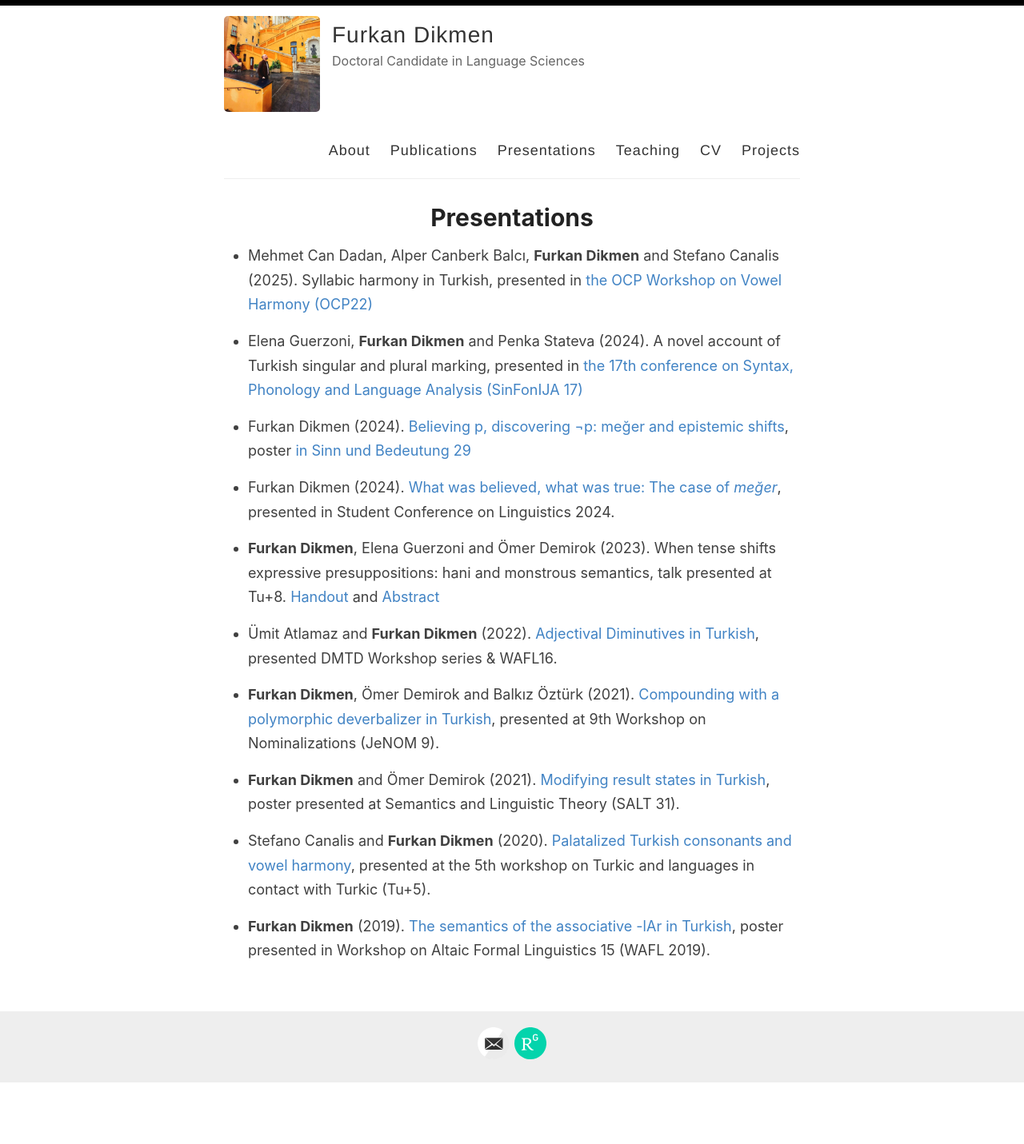
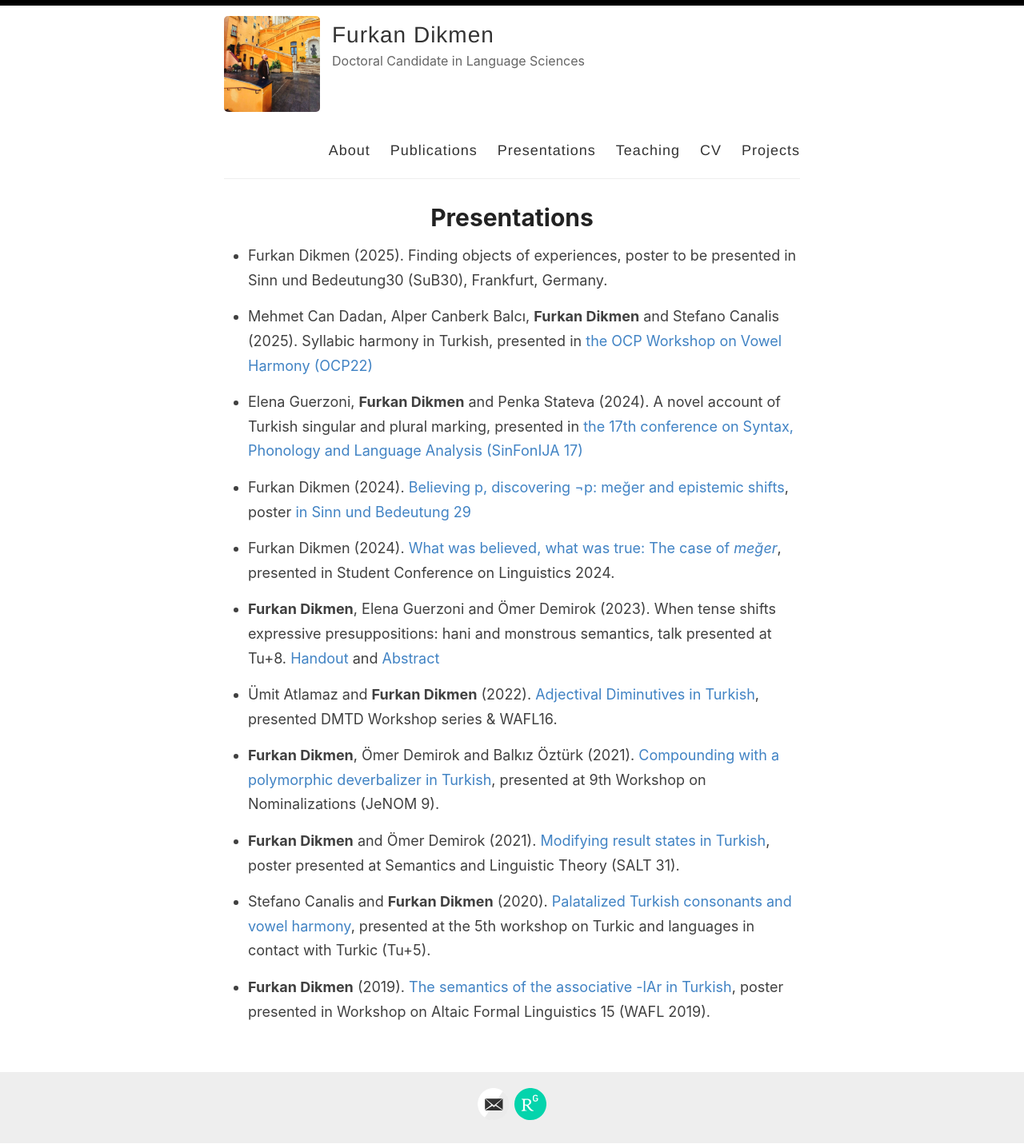
Before and after one commit to furkandikmen/furkandikmen.github.io, a Jekyll site: the page built from _pages/presentations.md, in a window 1280 px wide. Shown: the whole page at 80% size. Built offline with Jekyll 4.4.1, drawn with Linux system fonts in a browser that asks for light colours; before the commit the page ends 1355 px from its top, so only the background shows below that.

Commit message:
Update presentations.md

```diff
--- a/_pages/presentations.md
+++ b/_pages/presentations.md
@@ -3,6 +3,8 @@ layout: page
 title: Presentations
 permalink: /presentations/
 ---
+
+- Furkan Dikmen (2025). Finding objects of experiences, poster to be presented in Sinn und Bedeutung30 (SuB30), Frankfurt, Germany.
 
 - Mehmet Can Dadan, Alper Canberk Balcı, **Furkan Dikmen** and Stefano Canalis (2025). Syllabic harmony in Turkish, presented in [the OCP Workshop on Vowel Harmony (OCP22)](https://www.universiteitleiden.nl/en/events/2025/02/vowel-harmony){:target="_blank" rel="noopener noreferrer"}
 
```
